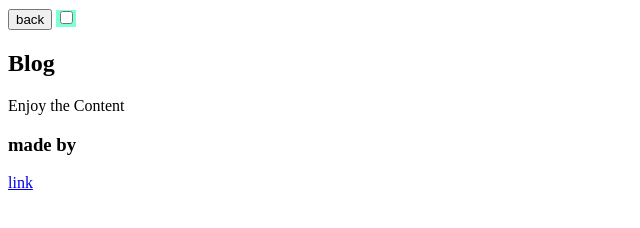
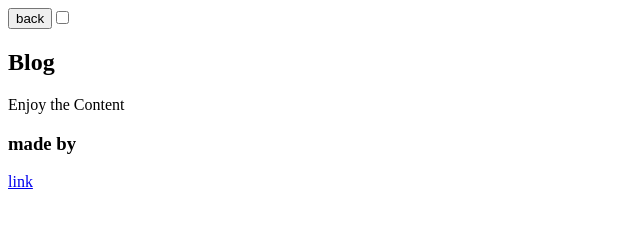
Before and after one commit to S-via/Four-Personal-Blog, a plain HTML site: page blog.html in a window 1280 px wide. Shown: the full height of the page, 0-640 px from the left. Drawn offline with Linux system fonts and the light colour scheme.

Commit message:
moved back span

```diff
--- a/assets/css/blog.css
+++ b/assets/css/blog.css
@@ -1,5 +1,7 @@
 
-
+header{
+    display:flex;
+}
 .light
 { background-color: white;}
 
@@ -10,7 +12,7 @@ height:100vh;}
 
 
 
-.slider{background-color: aquamarine;}
+.slider{background-color: darkslategrey;}
 
 /* //.blogcontainer{
     display: ;
--- a/blog.html
+++ b/blog.html
@@ -13,7 +13,9 @@
         <a href="file:///Users/silvia/bootcamp/Four-Personal-Blog/index.html">
         <button id="back">back</button></a>
         <lable class ="switch">
-        <span class ="slider"><input type ="checkbox" id ="sunshine"></span>
+
+        <input type ="checkbox" id ="sunshine">
+        <span class ="slider"></span>
         <label>
 
 
```
